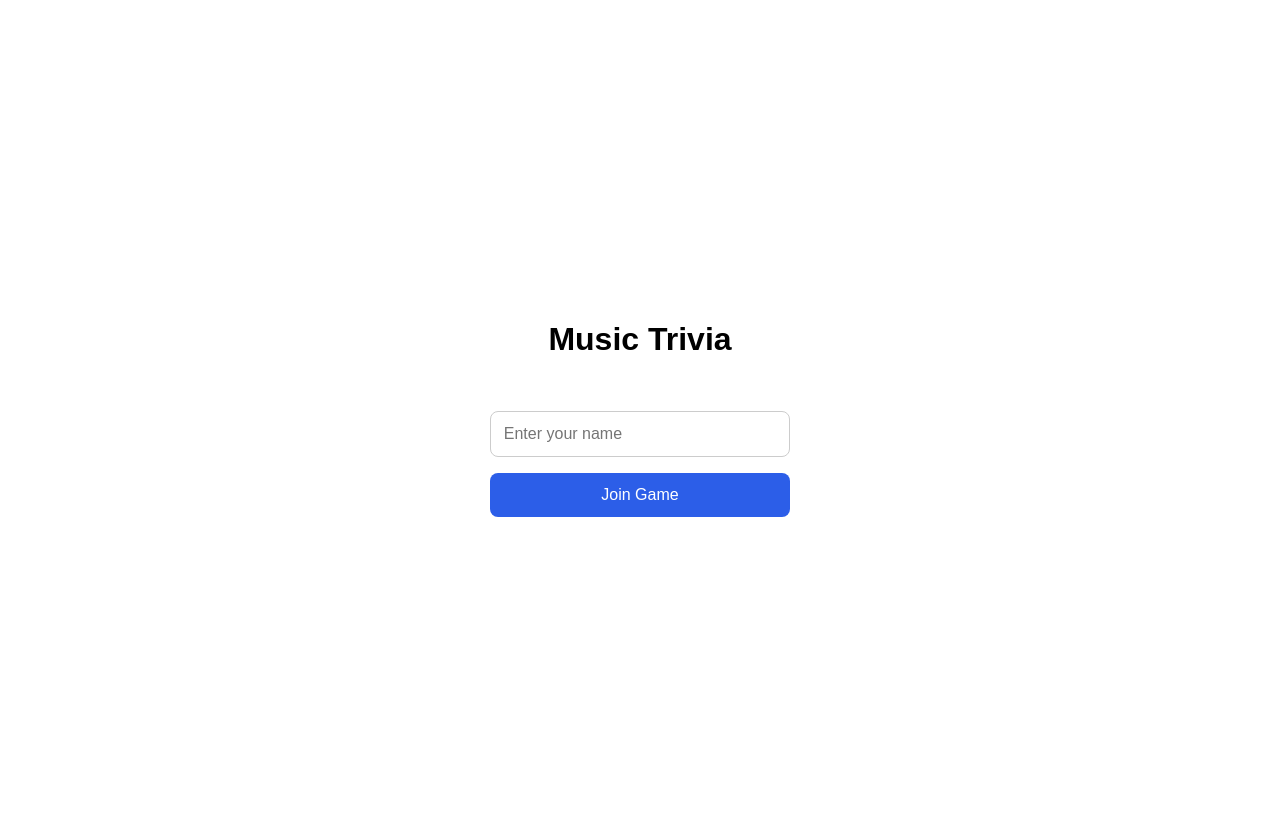
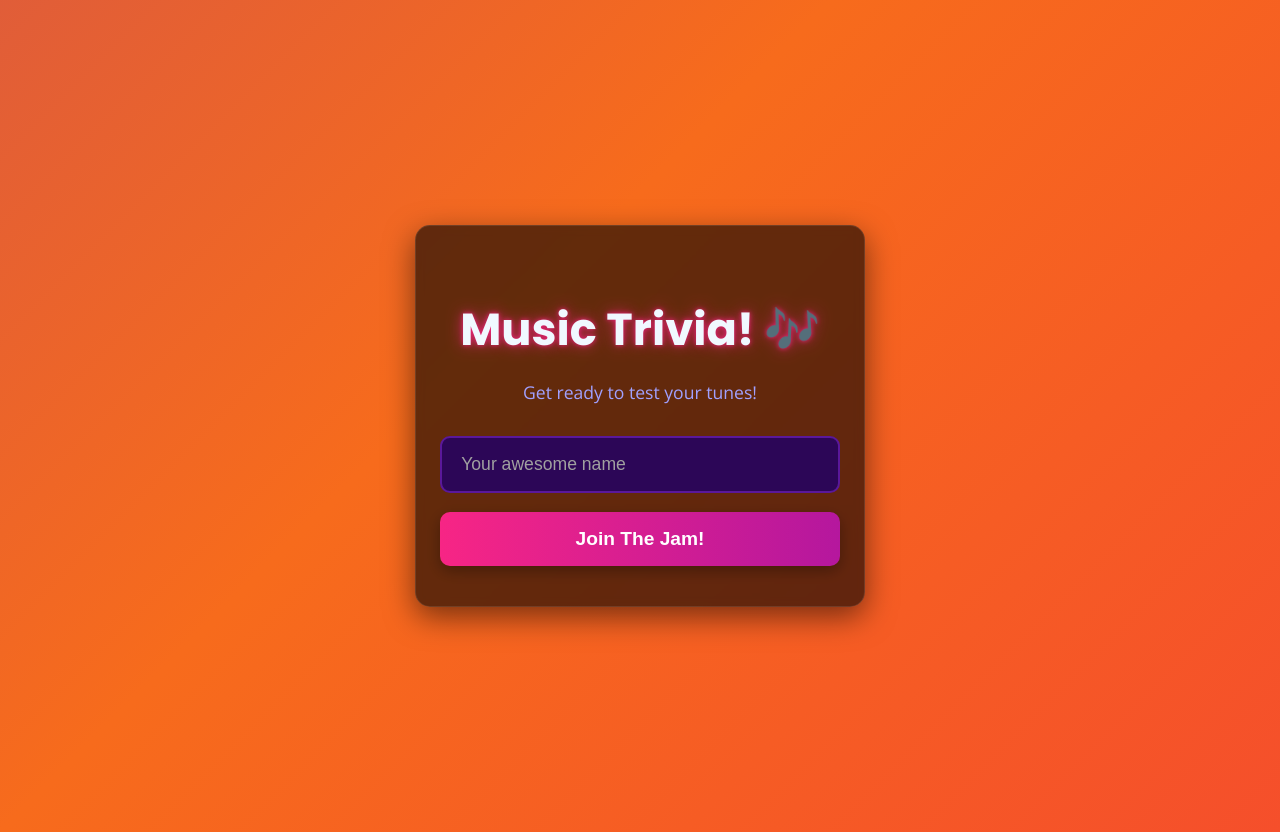
Before and after one commit to mattm10101/foursquare-musictrivia, a SvelteKit app: page / in a window 1280 px wide. Built offline with nearby package versions, Linux system fonts and the light colour scheme; no server answers; the database is empty.

Commit message:
Add new feature or describe your changes

```diff
--- a/src/routes/+page.svelte
+++ b/src/routes/+page.svelte
@@ -9,7 +9,7 @@
 	async function findActiveSession(): Promise<GameSession | null> {
 		const { data: sessions, error } = await supabase
 			.from('game_sessions')
-			.select('id, status, current_question_id') // <-- UPDATED THIS LINE
+			.select('id, status, current_question_id')
 			.or('status.ilike.WAITING,status.ilike.IN_PROGRESS')
 			.order('created_at', { ascending: false })
 			.limit(1);
@@ -24,7 +24,7 @@
 
 	async function handleJoin() {
 		if (!playerName.trim()) {
-			alert('Please enter a name!');
+			alert('Please enter your name to join the fun!');
 			return;
 		}
 		isLoading = true;
@@ -33,7 +33,7 @@
 			const session = await findActiveSession();
 
 			if (!session) {
-				throw new Error('No active game session found. Please tell the host to start a game!');
+				throw new Error('No active game session found! Please tell the host to kick off the party.');
 			}
 
 			const { count: playerCount, error: countError } = await supabase
@@ -54,7 +54,7 @@
 				.single();
 
 			if (insertError) throw insertError;
-			if (!newPlayer) throw new Error('Failed to create player.');
+			if (!newPlayer) throw new Error('Failed to create player. Try again!');
 
 			localStorage.setItem('playerId', newPlayer.id);
 
@@ -67,7 +67,7 @@
 			if (error instanceof Error) {
 				alert(error.message);
 			} else {
-				alert('An unknown error occurred.');
+				alert('An unexpected error occurred. Let the host know!');
 			}
 		} finally {
 			isLoading = false;
@@ -76,53 +76,168 @@
 </script>
 
 <main>
-	<h1>Music Trivia</h1>
-	<div class="join-box">
-		<input type="text" bind:value={playerName} placeholder="Enter your name" disabled={isLoading} />
-		<button on:click={handleJoin} disabled={isLoading}>
-			{#if isLoading}
-				Joining...
-			{:else}
-				Join Game
-			{/if}
-		</button>
+	<div class="background-gradient" /> <div class="content-wrapper">
+		<h1 class="game-title">Music Trivia! 🎶</h1>
+		<p class="tagline">Get ready to test your tunes!</p>
+		<div class="join-box">
+			<input type="text" bind:value={playerName} placeholder="Your awesome name" disabled={isLoading} />
+			<button on:click={handleJoin} disabled={isLoading}>
+				{#if isLoading}
+					Rocking In...
+				{:else}
+					Join The Jam!
+				{/if}
+			</button>
+		</div>
 	</div>
 </main>
 
 <style>
+	/* Import a cool font from Google Fonts */
+	@import url('https://fonts.googleapis.com/css2?family=Poppins:wght@700&family=Open+Sans:wght@400;600&display=swap');
+
+	:global(body) {
+		margin: 0;
+		font-family: 'Open Sans', sans-serif;
+		background-color: #1a1a2e; /* Dark background as fallback */
+		color: #e0e0e0; /* Light text for contrast */
+		overflow: hidden; /* Hide overflow from background animation */
+	}
+
 	main {
+		position: relative;
 		display: flex;
 		flex-direction: column;
 		align-items: center;
 		justify-content: center;
-		height: 100vh;
+		min-height: 100vh;
 		text-align: center;
-		font-family: sans-serif;
+		padding: 1rem;
+		z-index: 1; /* Ensure content is above background */
 	}
+
+	.background-gradient {
+		position: absolute;
+		top: 0;
+		left: 0;
+		width: 100%;
+		height: 100%;
+		background: linear-gradient(135deg, #6a0572, #ab3c7c, #f76b1c, #f32d3d);
+		background-size: 400% 400%;
+		animation: gradientAnimation 15s ease infinite;
+		z-index: 0;
+	}
+
+	@keyframes gradientAnimation {
+		0% {
+			background-position: 0% 50%;
+		}
+		50% {
+			background-position: 100% 50%;
+		}
+		100% {
+			background-position: 0% 50%;
+		}
+	}
+
+	.content-wrapper {
+		position: relative; /* Position content above gradient */
+		z-index: 2;
+		background-color: rgba(0, 0, 0, 0.6); /* Slightly transparent dark overlay */
+		padding: 2.5rem 1.5rem;
+		border-radius: 15px;
+		box-shadow: 0 10px 30px rgba(0, 0, 0, 0.5);
+		max-width: 90%;
+		width: 400px;
+		backdrop-filter: blur(5px); /* Frosted glass effect */
+		border: 1px solid rgba(255, 255, 255, 0.1);
+	}
+
+	.game-title {
+		font-family: 'Poppins', sans-serif;
+		font-size: 2.8rem;
+		color: #f0f8ff; /* A bright, welcoming color */
+		margin-bottom: 0.5rem;
+		text-shadow: 0 0 15px rgba(247, 37, 133, 0.7), 0 0 5px rgba(247, 37, 133, 0.9); /* Neon glow */
+	}
+
+	.tagline {
+		font-family: 'Open Sans', sans-serif;
+		font-size: 1.1rem;
+		color: #a0a0ff;
+		margin-bottom: 2rem;
+	}
+
 	.join-box {
 		display: flex;
 		flex-direction: column;
-		gap: 1rem;
+		gap: 1.2rem;
 		margin-top: 2rem;
-		width: 80%;
-		max-width: 300px;
+		width: 100%; /* Ensure it fills the content wrapper */
 	}
+
 	input {
-		padding: 0.8rem;
-		font-size: 1rem;
-		border-radius: 8px;
-		border: 1px solid #ccc;
+		padding: 1rem 1.2rem;
+		font-size: 1.1rem;
+		border-radius: 10px;
+		border: 2px solid #5a189a; /* Purple border */
+		background-color: #2c0657; /* Darker purple input background */
+		color: #e0e0e0;
+		outline: none;
+		transition: all 0.3s ease;
 	}
+
+	input::placeholder {
+		color: #a0a0a0;
+	}
+
+	input:focus {
+		border-color: #f72585; /* Pink on focus */
+		box-shadow: 0 0 10px rgba(247, 37, 133, 0.5);
+	}
+
 	button {
-		padding: 0.8rem;
-		font-size: 1rem;
-		border-radius: 8px;
+		padding: 1rem 1.2rem;
+		font-size: 1.2rem;
+		border-radius: 10px;
 		border: none;
-		background-color: #2c5ee8;
+		background: linear-gradient(90deg, #f72585, #b5179e); /* Pink to purple gradient */
 		color: white;
+		font-weight: bold;
 		cursor: pointer;
+		transition: all 0.3s ease;
+		box-shadow: 0 5px 15px rgba(0, 0, 0, 0.3);
 	}
+
+	button:hover:not(:disabled) {
+		transform: translateY(-3px);
+		box-shadow: 0 8px 20px rgba(0, 0, 0, 0.4);
+		filter: brightness(1.1); /* Slightly brighter on hover */
+	}
+
 	button:disabled {
-		background-color: #aaa;
+		background: linear-gradient(90deg, #888, #555);
+		cursor: not-allowed;
+		opacity: 0.7;
+		box-shadow: none;
+		transform: none;
+	}
+
+	/* Responsive adjustments */
+	@media (max-width: 600px) {
+		.game-title {
+			font-size: 2.2rem;
+		}
+		.tagline {
+			font-size: 1rem;
+		}
+		input,
+		button {
+			font-size: 1rem;
+			padding: 0.8rem 1rem;
+		}
+		.content-wrapper {
+			padding: 2rem 1rem;
+		}
 	}
 </style>
```
Also changed, not shown: src/routes/admin/+page.svelte (+19 -38 lines), src/routes/play/+page.svelte (+22 -4 lines), src/routes/waiting-room/+page.svelte (+60 -19 lines).
